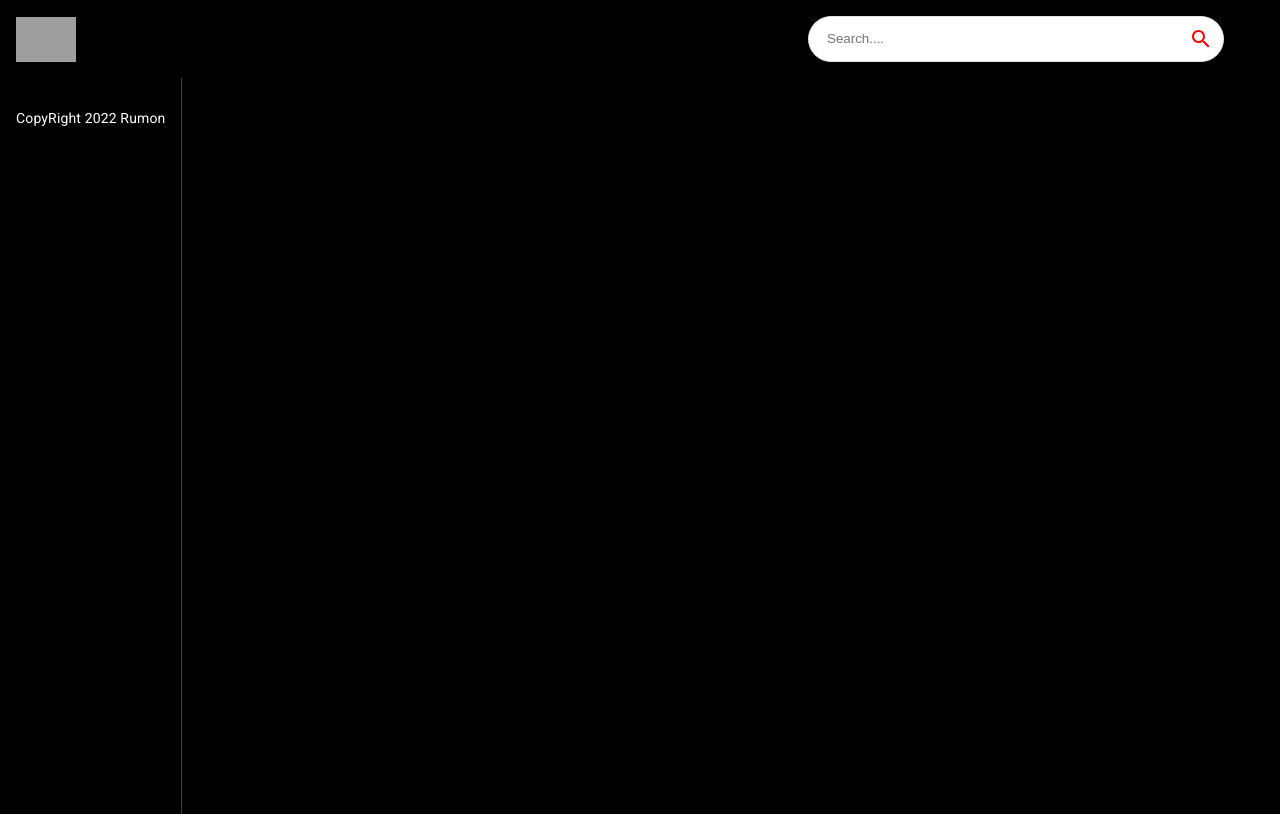
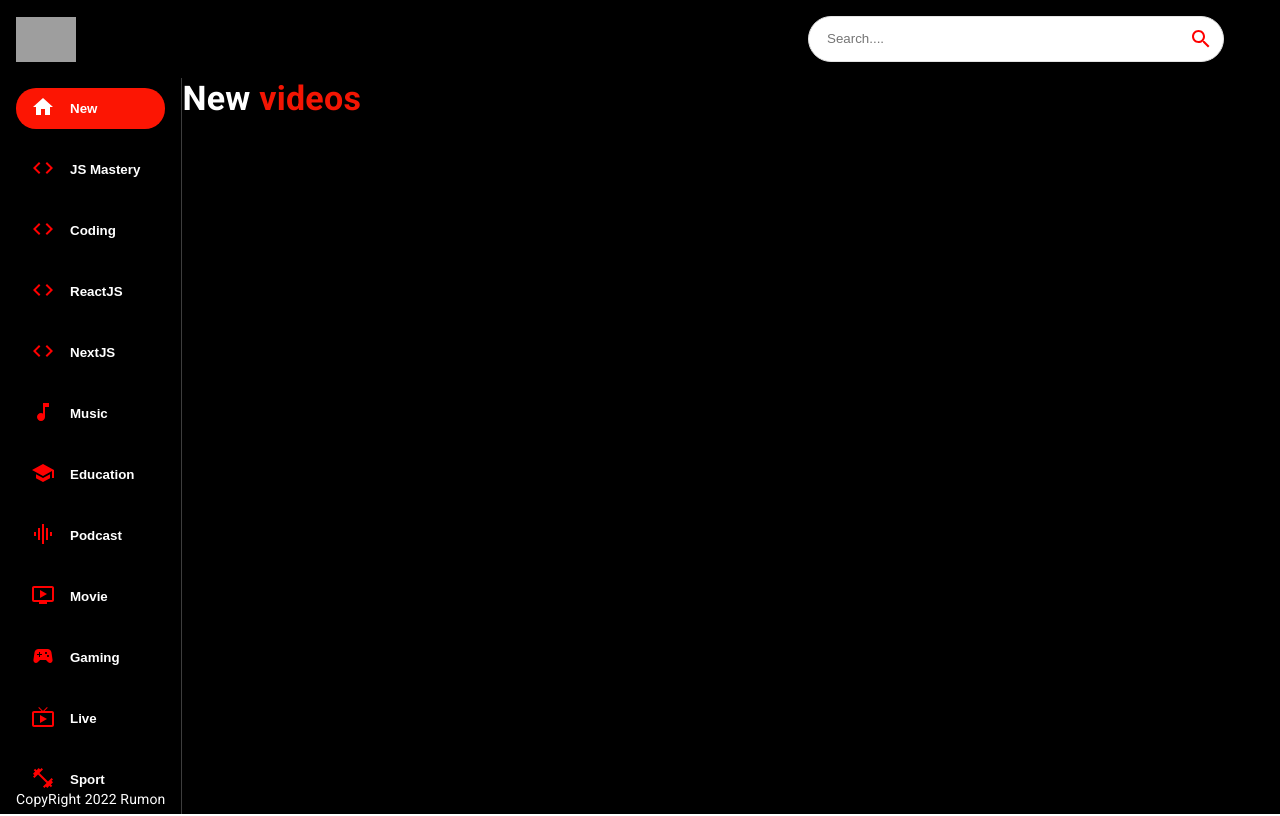
Before and after one commit to rumon5h/youtube-clone, a React (Create React App) app: page / in a window 1280 px wide. Shown: the top 816 px of the page. Built offline with nearby package versions, Linux system fonts and the light colour scheme; grey boxes are pictures that could not be loaded.

Commit message:
Sidebar category added

```diff
--- a/src/components/Feed.jsx
+++ b/src/components/Feed.jsx
@@ -1,14 +1,20 @@
 import {useState, useEffect} from 'react';
 import {Stack, Box, Typography} from '@mui/material';
+import SideBar from './SideBar';
 
 const Feed = () => {
     return (
         <Stack sx={{flexDirection: {sx: 'column', md: 'row'}}}>
             <Box sx={{height: {sx: 'auto', md: '92vh'}, borderRight: '1px solid #3d3d3d', px:{sx:0, md: 2}}}>
-            Sidebar
+            <SideBar/>
             <Typography className='copyRight' variant='body2' sx={{mt: 1.5, color: '#fff'}}>
             CopyRight 2022 Rumon
             </Typography>
+            </Box>
+            <Box>
+                <Typography variant='h4' fontWeight="bold" mb={2} sx={{color: 'white'}}>
+                    New <span style={{color: '#F31503'}}>videos</span>
+                </Typography>
             </Box>
         </Stack>
     );
--- a/src/components/SideBar.jsx
+++ b/src/components/SideBar.jsx
@@ -1,11 +1,25 @@
 import React from 'react';
+import { Stack } from '@mui/material';
+import { categories } from '../utils/constants';
 
-const SideBar = () => {
-    return (
-        <div>
+const selectedCategory = 'New';
 
-        </div>
-    );
-};
+const SideBar = () => (
+    <Stack direction='row' sx={{ overFlowY: "auto", height: { sx: 'auto', md: '95%' }, flexDirection: { md: 'column' } }}>
+        {
+            categories.map((category) => (
+                <button className='category-btn'
+                style={{
+                    background: category.name === selectedCategory && '#FC1503', color: 'white'
+                }}
+                key={category.name}
+                >
+                    <span style={{color: category.name === selectedCategory ? 'white' : 'red', marginRight: '15px'}}>{category.icon}</span>
+                    <span style={{color: category.name === selectedCategory ? '1' : '0.8'}}>{category.name}</span>
+                </button>
+            ))
+        }
+    </Stack>
+)
 
 export default SideBar;
--- a/src/components/index.js
+++ b/src/components/index.js
@@ -3,4 +3,5 @@ export {default as Navbar} from './Navbar';
 export {default as SearchFeed} from './SearchFeed';
 export {default as VideoDetails} from './VideoDetails';
 export {default as ChannelDetails} from './ChannelDetails';
-export {default as SearchBar} from './SearchBar'
+export {default as SearchBar} from './SearchBar';
+export {default as SideBar} from './SideBar';
```
